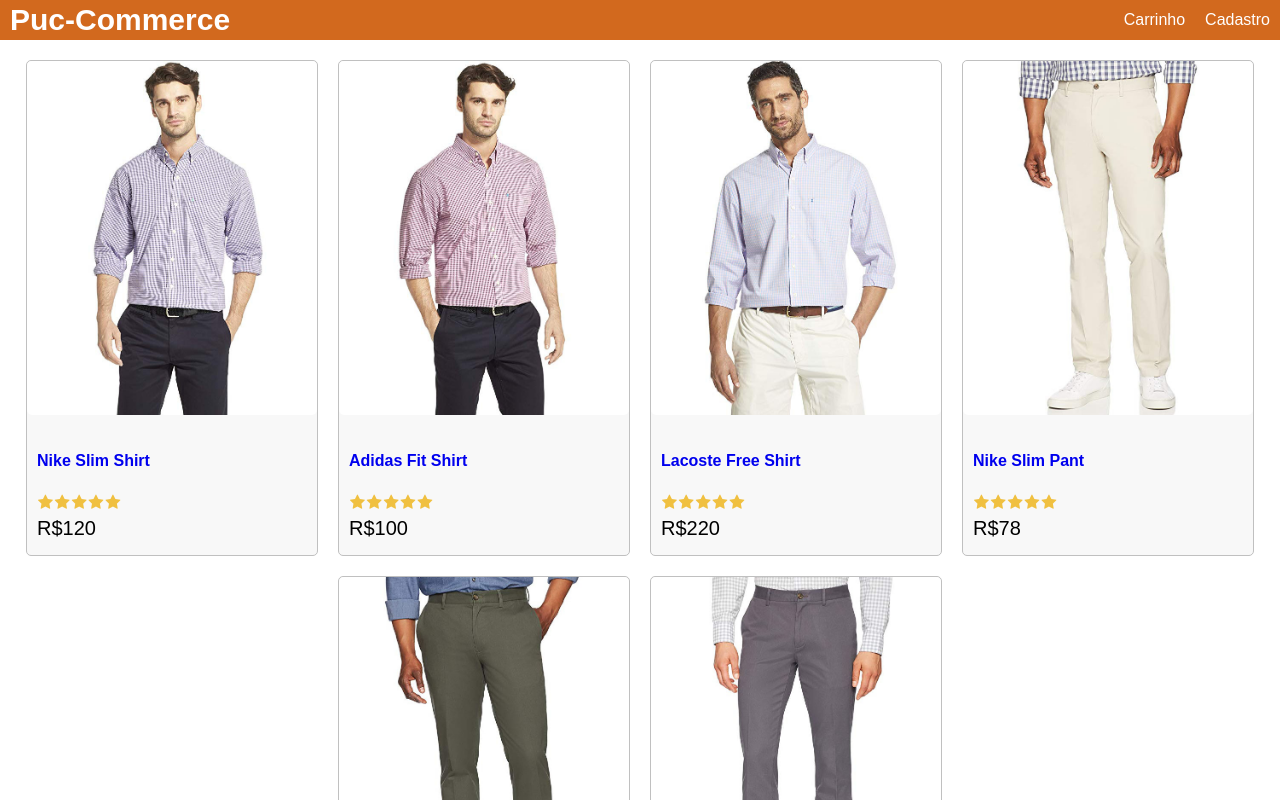
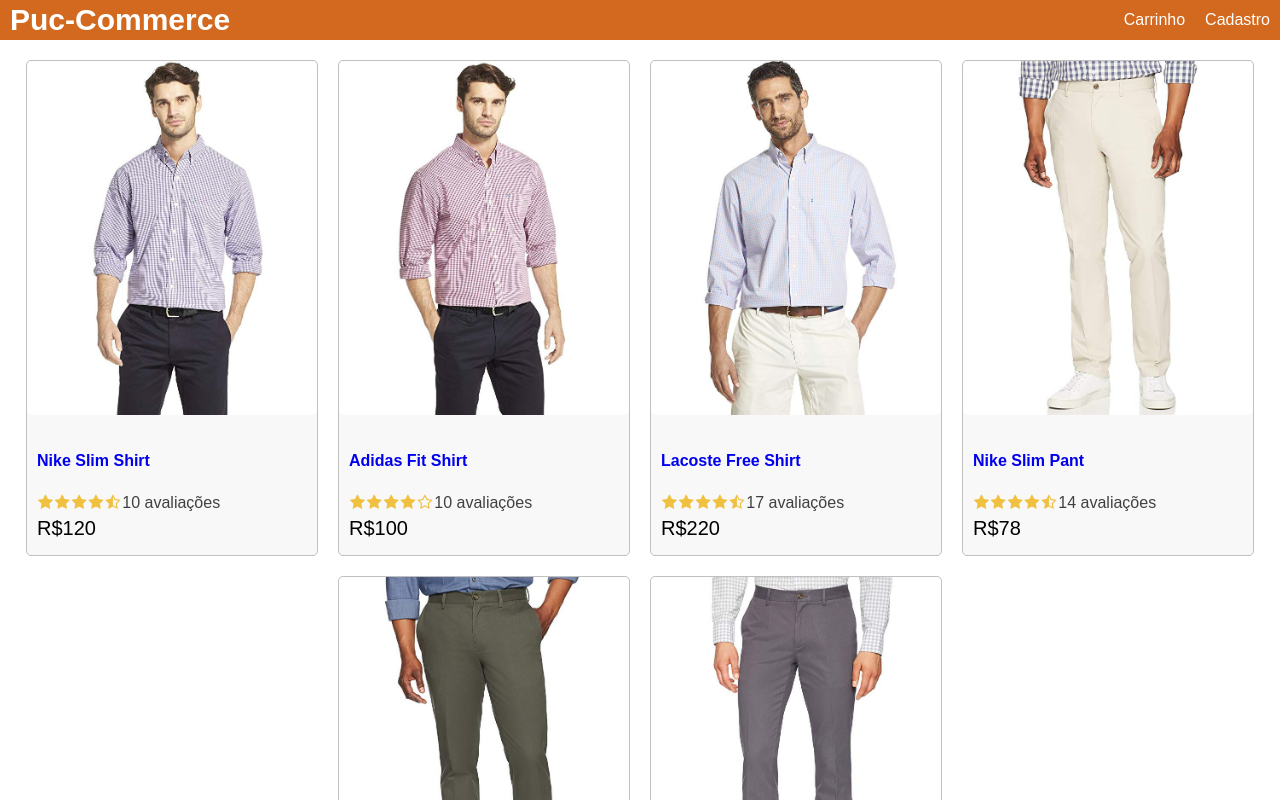
Before and after one commit to carvalhoeiras/puccommerce-app, a React (Create React App) app in the folder client/: page / in a window 1280 px wide. Shown: the top 800 px of the page. Built offline with nearby package versions, Linux system fonts and the light colour scheme.

Commit message:
creation of Product component and Rating Component

```diff
--- a/client/src/App.js
+++ b/client/src/App.js
@@ -1,5 +1,7 @@
 import React from 'react';
 import data from './data';
+import Product from './components/Product';
+
 
 function App() {
   return (
@@ -17,24 +19,7 @@ function App() {
                 <div className="row center">
                   {
                     data.products.map(product => (
-                      <div key={product._id} className="card">
-                        <a href={`/product/${product._id}`}>
-                            <img className="medium" src={product.image} alt={product.name}/>
-                        </a>
-                        <div className="card-body">
-                            <a href={`/product/${product._id}`}>
-                                <h2>{product.name}</h2>
-                            </a>
-                            <div className="rating">
-                                <span><i className="fa fa-star"></i></span>
-                                <span><i className="fa fa-star"></i></span>
-                                <span><i className="fa fa-star"></i></span>
-                                <span><i className="fa fa-star"></i></span>
-                                <span><i className="fa fa-star"></i></span>
-                            </div>
-                    <div className="price">R${product.price}</div>
-                        </div>
-                    </div>
+                      <Product key={product._id} product={product}></Product>
                     ))
                   }
 
--- /dev/null
+++ b/client/src/components/Product.js
@@ -0,0 +1,19 @@
+import React from 'react'
+import Rating from './Rating';
+export default function Product(props) {
+    const { product } = props;
+    return(
+        <div key={product._id} className="card">
+                        <a href={`/product/${product._id}`}>
+                            <img className="medium" src={product.image} alt={product.name}/>
+                        </a>
+                        <div className="card-body">
+                            <a href={`/product/${product._id}`}>
+                                <h2>{product.name}</h2>
+                            </a>
+                            <Rating rating={product.rating} numReviews={product.numReviews}></Rating>
+                    <       div className="price">R${product.price}</div>
+                        </div>
+                    </div>
+    )
+}
--- /dev/null
+++ b/client/src/components/Rating.js
@@ -0,0 +1,65 @@
+import React from 'react';
+
+export default function Rating(props) {
+  const { rating, numReviews } = props;
+  return (
+    <div className="rating">
+      <span>
+        <i
+          className={
+            rating >= 1
+              ? 'fa fa-star'
+              : rating >= 0.5
+              ? 'fa fa-star-half-o'
+              : 'fa fa-star-o'
+          }
+        ></i>
+      </span>
+      <span>
+        <i
+          className={
+            rating >= 2
+              ? 'fa fa-star'
+              : rating >= 1.5
+              ? 'fa fa-star-half-o'
+              : 'fa fa-star-o'
+          }
+        ></i>
+      </span>
+      <span>
+        <i
+          className={
+            rating >= 3
+              ? 'fa fa-star'
+              : rating >= 2.5
+              ? 'fa fa-star-half-o'
+              : 'fa fa-star-o'
+          }
+        ></i>
+      </span>
+      <span>
+        <i
+          className={
+            rating >= 4
+              ? 'fa fa-star'
+              : rating >= 3.5
+              ? 'fa fa-star-half-o'
+              : 'fa fa-star-o'
+          }
+        ></i>
+      </span>
+      <span>
+        <i
+          className={
+            rating >= 5
+              ? 'fa fa-star'
+              : rating >= 4.5
+              ? 'fa fa-star-half-o'
+              : 'fa fa-star-o'
+          }
+        ></i>
+      </span>
+      <span>{numReviews + ' avaliações'}</span>
+    </div>
+  );
+}
--- a/client/src/index.css
+++ b/client/src/index.css
@@ -119,3 +119,7 @@ img.medium{
   color: #f0c040;
   margin: 0.1rem;
 }
+
+.rating span:last-child {
+color: #404040;
+}
```
Also changed, not shown: 1 other file (tests, documents, lock files or other folders).
